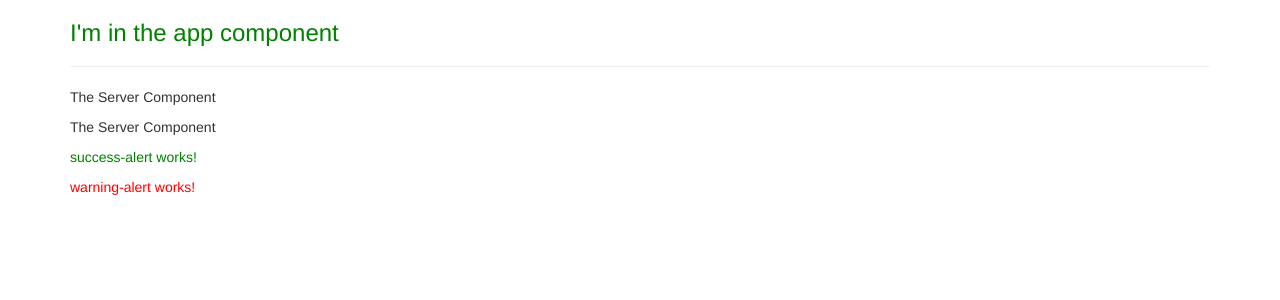
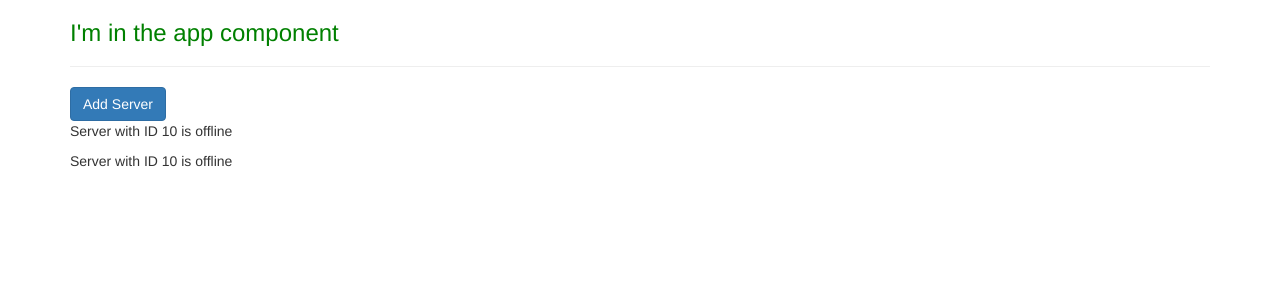
Before and after one commit to SeanTumulakNguyen/Angular-Complete-Guide, an Angular app: page / in a window 1280 px wide. Shown: the top 300 px of the page. Built offline with nearby package versions, Linux system fonts and the light colour scheme.

Commit message:
property binding

```diff
--- a/src/app/app.component.html
+++ b/src/app/app.component.html
@@ -6,8 +6,8 @@
       <hr />
 
       <app-servers></app-servers>
-      <app-success-alert></app-success-alert>
-      <app-warning-alert></app-warning-alert>
+      <!-- <app-success-alert></app-success-alert>
+      <app-warning-alert></app-warning-alert> -->
       <!-- <div app-servers></div> -->
       <!-- <div class="app-servers"></div> -->
     </div>
--- a/src/app/server/server.component.html
+++ b/src/app/server/server.component.html
@@ -1 +1 @@
-<p>The Server Component</p>
+<p>{{ 'Server' }} with ID {{ serverId }} is {{ serverStatus }}</p>
--- a/src/app/server/server.component.ts
+++ b/src/app/server/server.component.ts
@@ -5,5 +5,10 @@ import {Component} from '@angular/core'
     templateUrl: './server.component.html'
 })
 export class ServerComponent {
+    serverId: number = 10;
+    serverStatus: string = 'offline';
 
+    getServerStatus() {
+        return this.serverStatus;
+    }
 }
--- a/src/app/servers/servers.component.html
+++ b/src/app/servers/servers.component.html
@@ -1,2 +1,3 @@
+<button [disabled]="!allowNewServer" class="btn btn-primary">Add Server</button>
 <app-server></app-server>
 <app-server></app-server>
--- a/src/app/servers/servers.component.ts
+++ b/src/app/servers/servers.component.ts
@@ -4,11 +4,18 @@ import { Component, OnInit } from "@angular/core";
   // selector: "[app-servers]",
   // selector: '.app-servers',
   selector: 'app-servers',
-  template: `<app-server></app-server><app-server></app-server>`,
+  // template: `<app-server></app-server><app-server></app-server>`,
+  templateUrl: './servers.component.html',
   styleUrls: ["./servers.component.css"],
 })
 export class ServersComponent implements OnInit {
-  constructor() {}
+  allowNewServer = false;
+
+  constructor() {
+    setTimeout(() => {
+      this.allowNewServer = true;
+    }, 2000)
+  }
 
   ngOnInit(): void {}
 }
```
